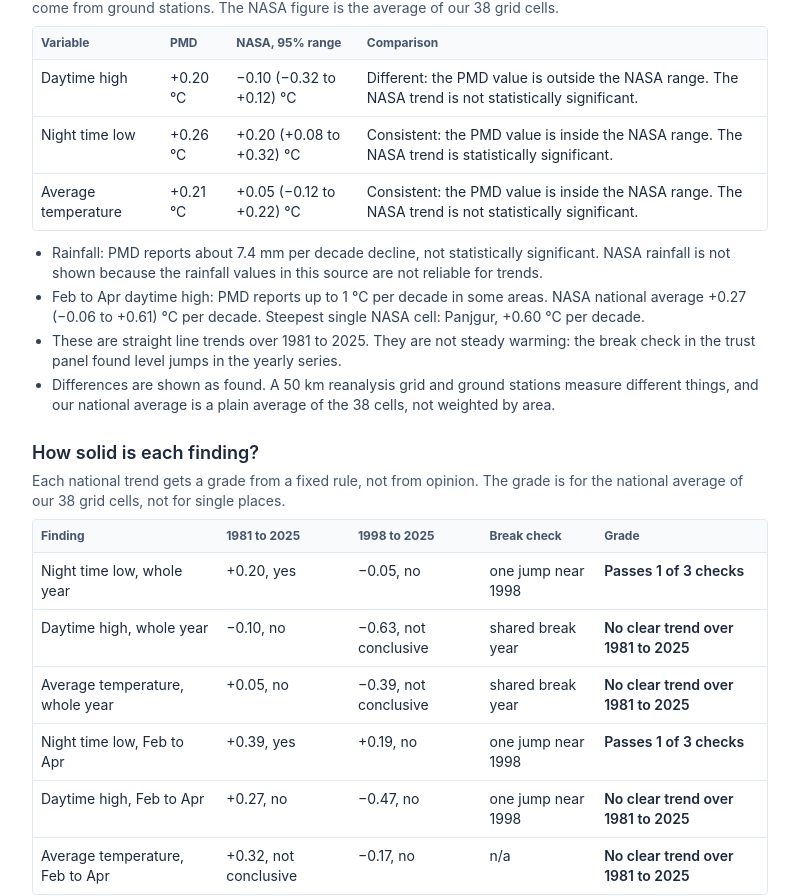
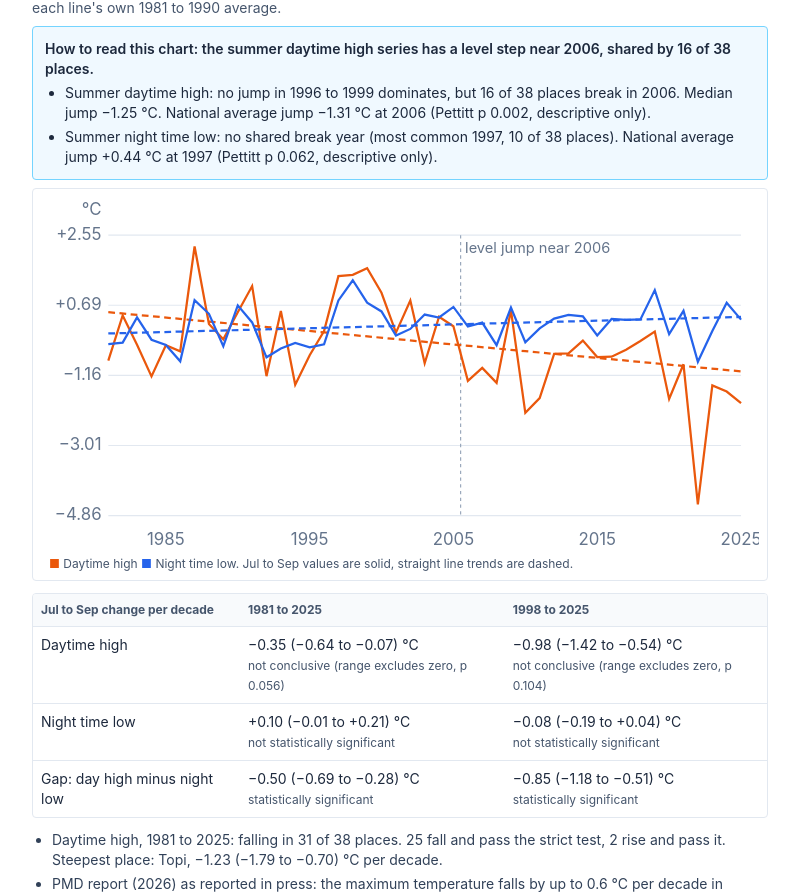
Before and after one commit to thehassanbukhari/indus-detective, a React (Vite) app in the folder web/: page / in a window 1280 px wide. Shown: the part 4914-5810 px from the top of the page, without its empty margins (240-1039 px from the left). Built offline with nearby package versions, Linux system fonts and the light colour scheme.

Commit message:
Case file 3: summer daytime highs

```diff
--- a/web/src/App.tsx
+++ b/web/src/App.tsx
@@ -2,6 +2,7 @@ import { useEffect, useState } from "react";
 import PmdPanel, { type Nat } from "./PmdPanel";
 import CaseFile1 from "./CaseFile1";
 import CaseFile2 from "./CaseFile2";
+import CaseFile3 from "./CaseFile3";
 import TrustPanel from "./TrustPanel";
 import SourcesPanel from "./SourcesPanel";
 import Findings from "./Findings";
@@ -259,6 +260,7 @@ export default function App() {
 
       <CaseFile1 nat={nat} cells={cells} series={series} breaks={breaks} />
       <CaseFile2 nat={nat} cells={cells} series={series} breaks={breaks} />
+      <CaseFile3 nat={nat} cells={cells} series={series} breaks={breaks} />
 
       <PmdPanel nat={nat} cells={cells} />
 
--- /dev/null
+++ b/web/src/CaseFile3.tsx
@@ -0,0 +1,108 @@
+import { PMD_SUMMER, verdictLabel } from "./PmdPanel";
+import { TwoLines, national } from "./CaseFile1";
+import { brk, breakKind, breakSentence, type BreaksFile } from "./breaks";
+
+type T = { slope: number; lo: number; hi: number; p: number; n: number };
+type Nat = Record<string, T>;
+type Cell = { name: string; trends: Record<string, (T & { sig: boolean }) | null> };
+type Series = Record<string, Record<string, Record<string, number>>>;
+
+const fmt = (x: number) => (x >= 0 ? "+" : "\u2212") + Math.abs(x).toFixed(2);
+const ROWS = [
+  { id: "T2M_MAX", label: "Daytime high" },
+  { id: "T2M_MIN", label: "Night time low" },
+  { id: "DTR", label: "Gap: day high minus night low" },
+];
+const WINDOWS = [
+  { sfx: "", label: "1981 to 2025" },
+  { sfx: "@1998", label: "1998 to 2025" },
+];
+
+export default function CaseFile3({ nat, cells, series, breaks }: { nat: Nat; cells: Cell[]; series: Series; breaks: BreaksFile }) {
+  const mx = nat["T2M_MAX|JAS"], mn = nat["T2M_MIN|JAS"];
+  if (!mx || !mn) return null;
+  const dMax = national(series, "T2M_MAX|JAS");
+  const dMin = national(series, "T2M_MIN|JAS");
+  const ts = cells.flatMap((c) => { const t = c.trends["T2M_MAX|JAS"]; return t ? [{ name: c.name, t }] : []; });
+  const falling = ts.filter((x) => x.t.slope < 0).length;
+  const sigDown = ts.filter((x) => x.t.sig && x.t.slope < 0).length;
+  const sigUp = ts.filter((x) => x.t.sig && x.t.slope > 0).length;
+  const steep = [...ts].sort((a, b) => a.t.slope - b.t.slope)[0];
+  const bMax = brk(breaks, "T2M_MAX|JAS"), bMin = brk(breaks, "T2M_MIN|JAS");
+  const kMax = bMax ? breakKind(bMax) : undefined;
+  const stepYear = bMax && kMax !== "none" ? bMax.top_years[0][0] : undefined;
+  return (
+    <section className="mt-6">
+      <h2 className="text-lg font-semibold">Case file 3: summer daytime highs, July to September</h2>
+      <p className="mt-1 text-sm text-slate-600">
+        Are summer days getting hotter or cooler? National average of our 38 grid cells. The chart shows change from each line's own 1981 to 1990 average.
+      </p>
+      {bMax && bMin && (
+        <div className="mt-2 rounded border border-sky-300 bg-sky-50 p-3 text-sm text-slate-800">
+          <p className="font-semibold">
+            {stepYear !== undefined
+              ? `How to read this chart: the summer daytime high series has a level step near ${stepYear}, shared by ${bMax.top_years[0][1]} of ${bMax.cells} places.`
+              : "How to read this chart: the summer series and its level steps."}
+          </p>
+          <ul className="mt-1 list-disc space-y-1 pl-5">
+            <li>{breakSentence(bMax, "Summer daytime high")}</li>
+            <li>{breakSentence(bMin, "Summer night time low")}</li>
+          </ul>
+        </div>
+      )}
+      <div className="mt-2 rounded border border-slate-200 p-2">
+        <TwoLines
+          label="Jul to Sep daytime high and night time low, national average change since 1981 to 1990"
+          jumpYear={stepYear}
+          lines={[
+            { label: "Daytime high", color: "#ea580c", years: dMax.years, vals: dMax.vals, slope: mx.slope },
+            { label: "Night time low", color: "#2563eb", years: dMin.years, vals: dMin.vals, slope: mn.slope },
+          ]}
+        />
+        <p className="px-2 text-xs text-slate-600">
+          <span style={{ color: "#ea580c" }}>{"\u25A0"}</span> Daytime high <span style={{ color: "#2563eb" }}>{"\u25A0"}</span> Night time low. Jul to Sep values are solid, straight line trends are dashed.
+        </p>
+      </div>
+      <div className="mt-3 overflow-x-auto rounded border border-slate-200">
+        <table className="w-full text-left text-sm">
+          <thead className="bg-slate-50 text-xs text-slate-600">
+            <tr>
+              <th className="p-2">Jul to Sep change per decade</th>
+              {WINDOWS.map((w) => <th key={w.sfx} className="p-2">{w.label}</th>)}
+            </tr>
+          </thead>
+          <tbody>
+            {ROWS.map((r) => (
+              <tr key={r.id} className="border-t border-slate-200 align-top">
+                <td className="p-2">{r.label}</td>
+                {WINDOWS.map((w) => {
+                  const t = nat[`${r.id}|JAS${w.sfx}`];
+                  return (
+                    <td key={w.sfx} className="p-2">
+                      {t ? `${fmt(t.slope)} (${fmt(t.lo)} to ${fmt(t.hi)}) \u00B0C` : ""}
+                      <br />
+                      <span className="text-xs text-slate-600">{t ? verdictLabel(t) : ""}</span>
+                    </td>
+                  );
+                })}
+              </tr>
+            ))}
+          </tbody>
+        </table>
+      </div>
+      <ul className="mt-3 list-disc space-y-1 pl-5 text-sm text-slate-700">
+        <li>
+          Daytime high, 1981 to 2025: falling in {falling} of {ts.length} places. {sigDown} fall and pass the strict test{sigUp ? `, ${sigUp} rise and pass it` : ""}.{steep ? ` Steepest place: ${steep.name}, ${fmt(steep.t.slope)} (${fmt(steep.t.lo)} to ${fmt(steep.t.hi)}) \u00B0C per decade.` : ""}
+        </li>
+        {steep && (
+          <li>
+            PMD report (2026) as reported in press: the maximum temperature falls by up to {PMD_SUMMER.toFixed(1)} {"\u00B0C"} per decade in summer and winter in some areas. PMD links part of the decline to extra monsoon cloud, which is PMD's explanation. The steepest NASA place for the summer daytime high, {steep.name}, shows {fmt(steep.t.slope)} {"\u00B0C"}, a {Math.abs(steep.t.slope) > PMD_SUMMER ? "larger" : "smaller"} fall than that figure. A single steepest cell among 38 is a maximum, so its range is a loose guide.
+          </li>
+        )}
+        <li>
+          Values are a 50 km reanalysis, not weather stations.
+        </li>
+      </ul>
+    </section>
+  );
+}
--- a/web/src/PmdPanel.tsx
+++ b/web/src/PmdPanel.tsx
@@ -10,6 +10,7 @@ export const PMD = [
 ];
 const PMD_RAIN = "about 7.4 mm per decade decline, not statistically significant";
 export const PMD_SPRING = 1.0;
+export const PMD_SUMMER = 0.6;
 
 export type Verdict = "yes" | "inconclusive" | "no";
 type R = { lo: number; hi: number; p: number };
```
